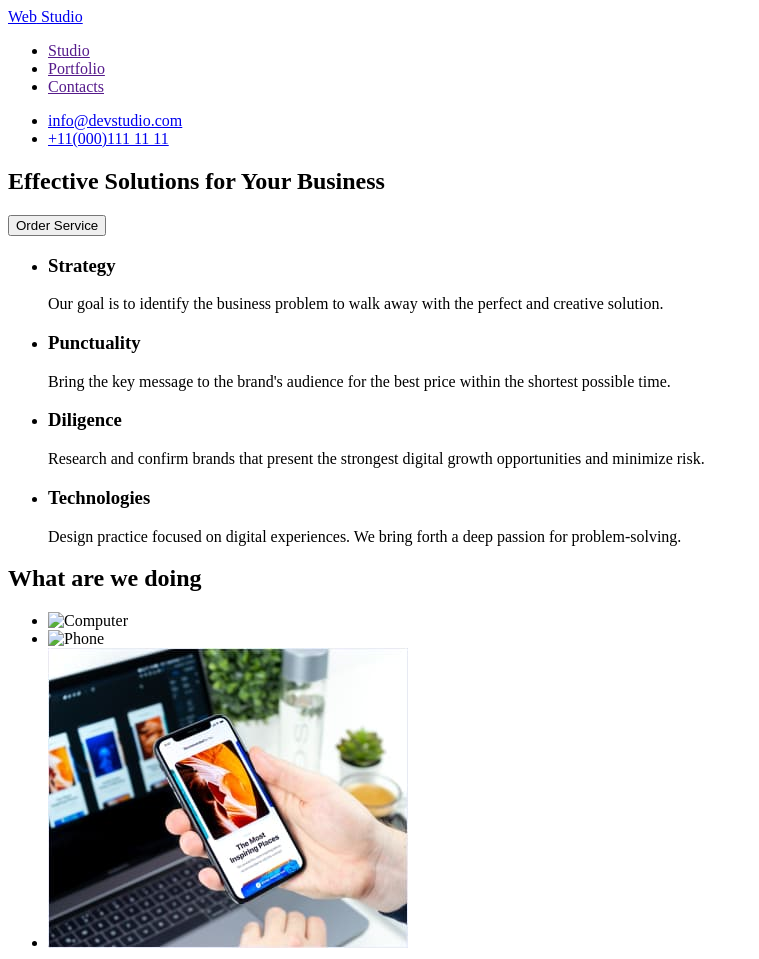
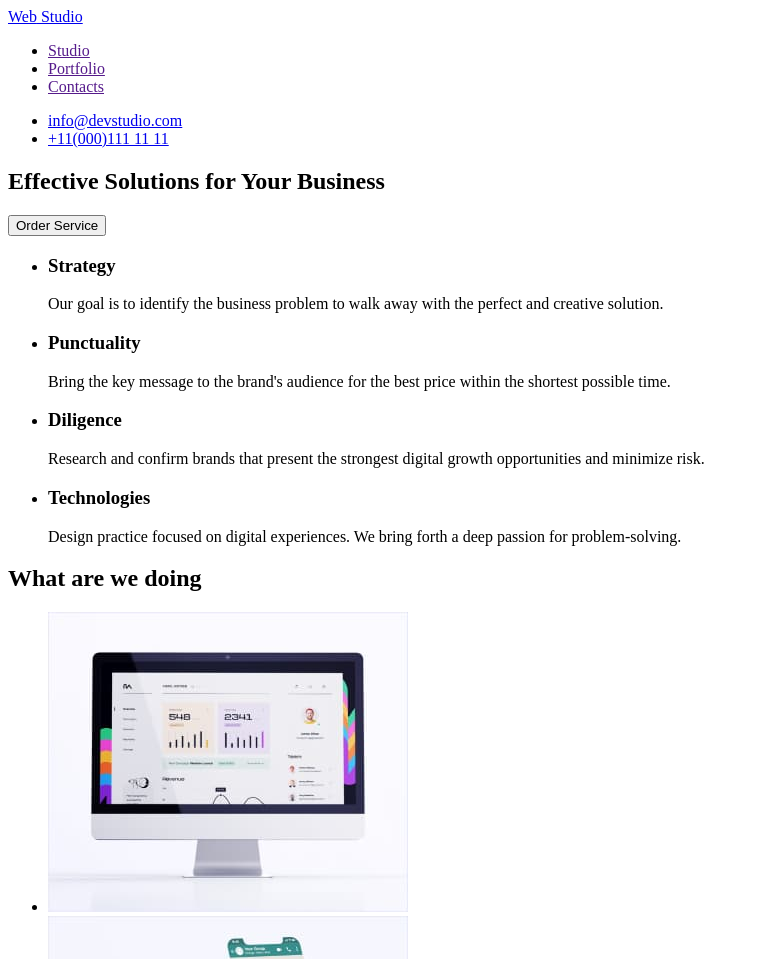
Before and after one commit to Ruslaana/goit-markup-hw-01, a plain HTML site: page index.html in a window 1280 px wide. Shown: the top 959 px of the page, without its empty margins (0-759 px from the left). Drawn offline with Linux system fonts and the light colour scheme.

Commit message:
changes3

```diff
--- a/index.html
+++ b/index.html
@@ -53,8 +53,8 @@
     <section>
         <h2>What are we doing</h2>
         <ul>
-        <li><img src="./images/img1(1).jpg" alt="Computer" width="360" height="300"/></li>
-        <li><img src="./index.html" alt="Phone" width="360" height="300"/></li>
+        <li><img src="./images/img1 (1).jpg" alt="Computer" width="360" height="300"/></li>
+        <li><img src="./images/img2.jpg" alt="Phone" width="360" height="300"/></li>
         <li><img src="./images/img3.jpg" alt="Phone in the hand" width="360" height="300"/></li>
         </ul>
     </section>
```
